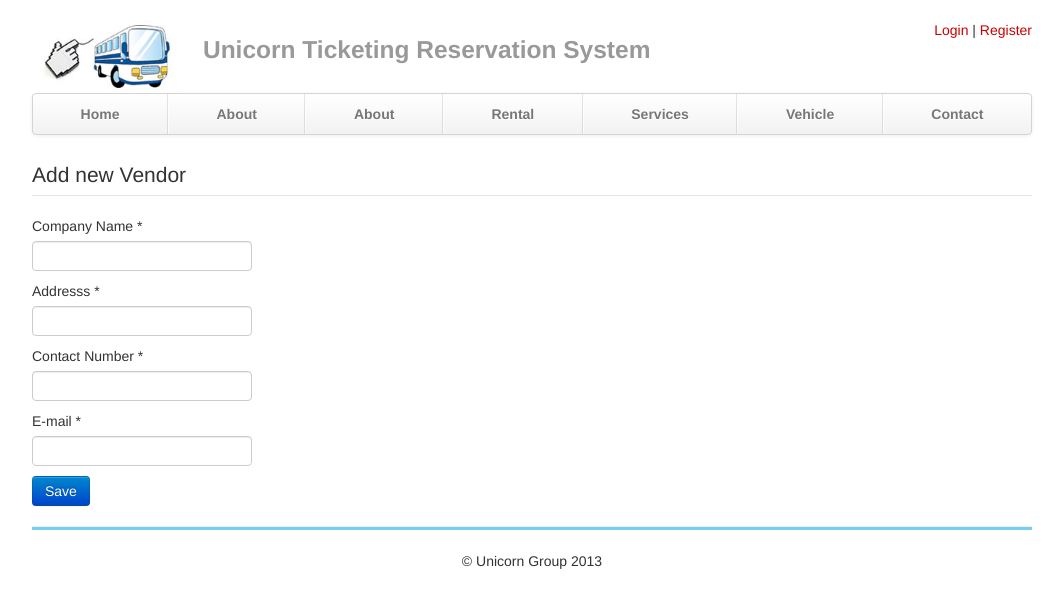
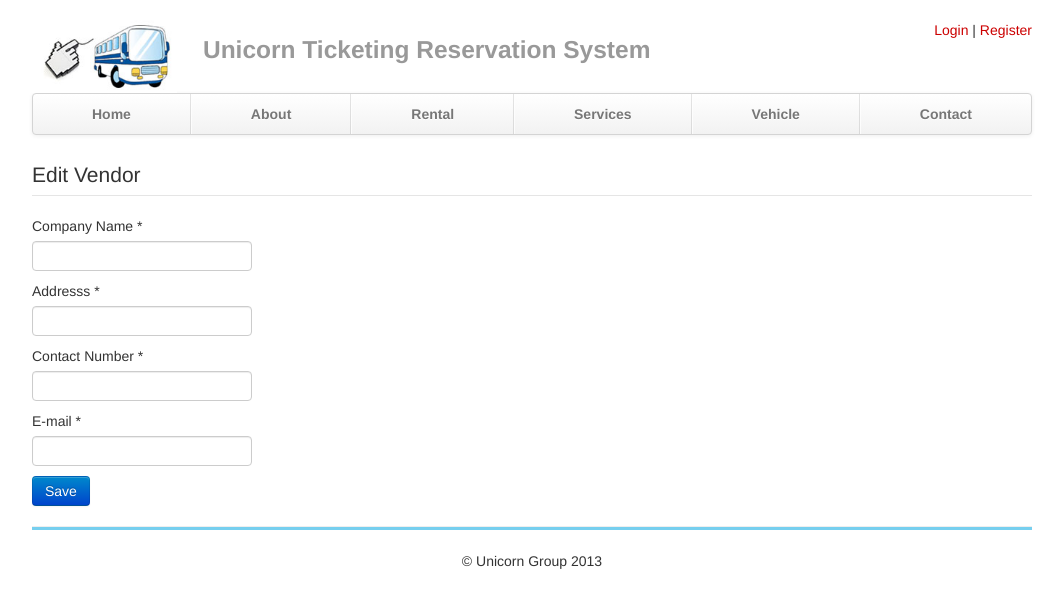
Before and after one commit to lftechnologyinc/hack_unicorn, a CodeIgniter app: page /hack_unicorn/index.php/vendor/edit in a window 1280 px wide. Shown: the top 608 px of the page, without its empty margins (108-1171 px from the left). Run offline with CodeIgniter, Linux system fonts and the light colour scheme.

Commit message:
Minor edit

```diff
--- a/application/views/includes/header.php
+++ b/application/views/includes/header.php
@@ -125,7 +125,6 @@
             <div class="container">
               <ul class="nav">
                 <li><a href="<?php echo base_url();?>">Home</a></li>
-                <li><a href="#">About</a></li>
                 <li><a href="<?php echo base_url('about');?>">About</a></li>
                 <li><a href="<?php echo base_url('vendor');?>">Rental</a></li>
                 <li><a href="<?php echo base_url('services'); ?>">Services</a></li>
--- a/application/views/vehicle_edit.php
+++ b/application/views/vehicle_edit.php
@@ -3,7 +3,7 @@
 <?php echo form_open('vendor/update'); ?>
 
 
-	<legend>Add new Vehicle</legend>
+	<legend>Edit Vehicle</legend>
 
         <?php echo form_label('Vehicle Type *', 'v_type'); ?>
         <?php $options = array(
--- a/application/views/vendor_edit.php
+++ b/application/views/vendor_edit.php
@@ -2,7 +2,7 @@
 
 <?php echo form_open('vendor/update'); ?>
 
-	<legend>Add new Vendor</legend>
+	<legend>Edit Vendor</legend>
         <?php echo form_label('Company Name *', 'c_name'); ?>
         <?php echo form_input(array('name' => "c_name")); ?>
 
```
